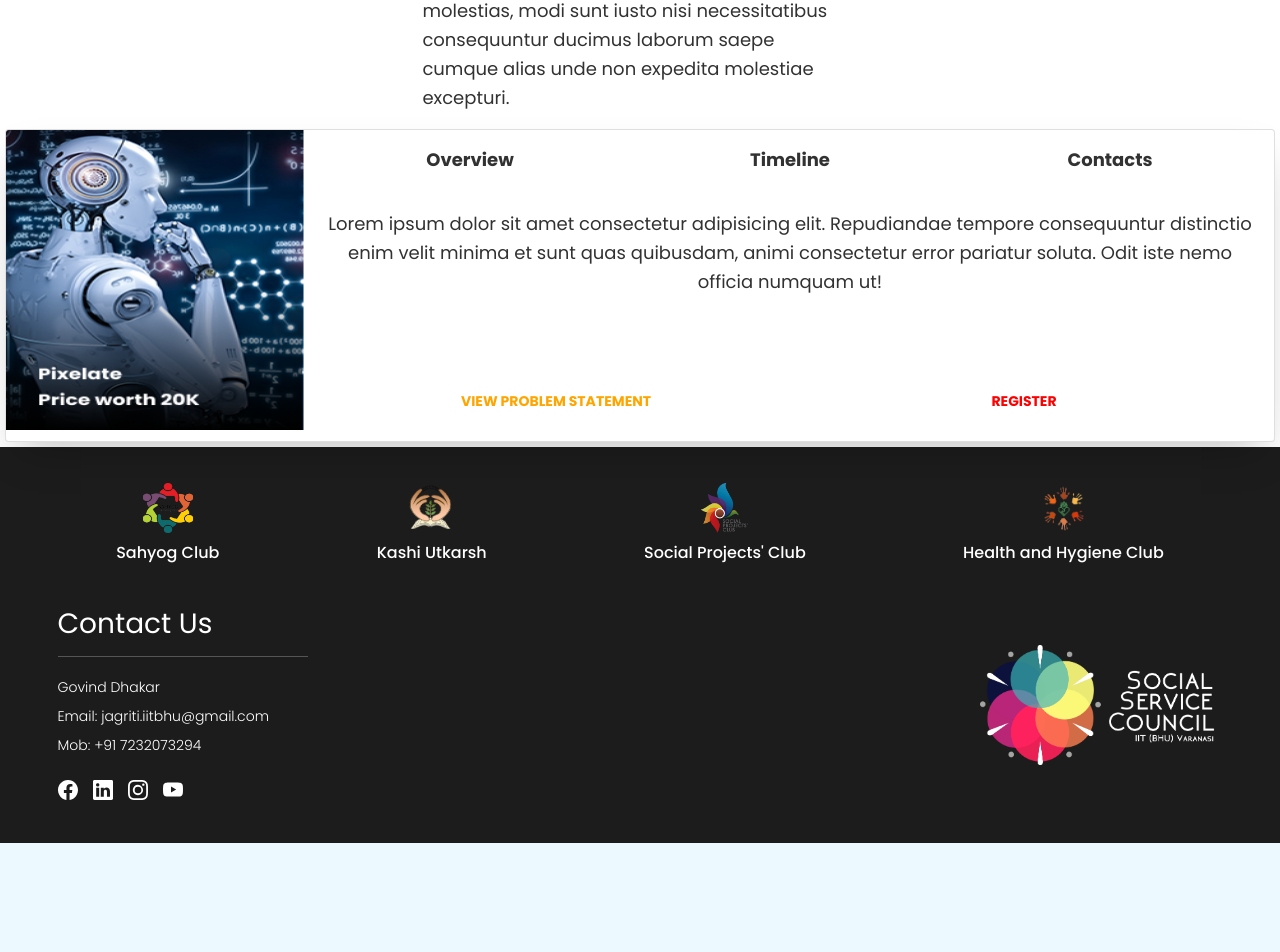
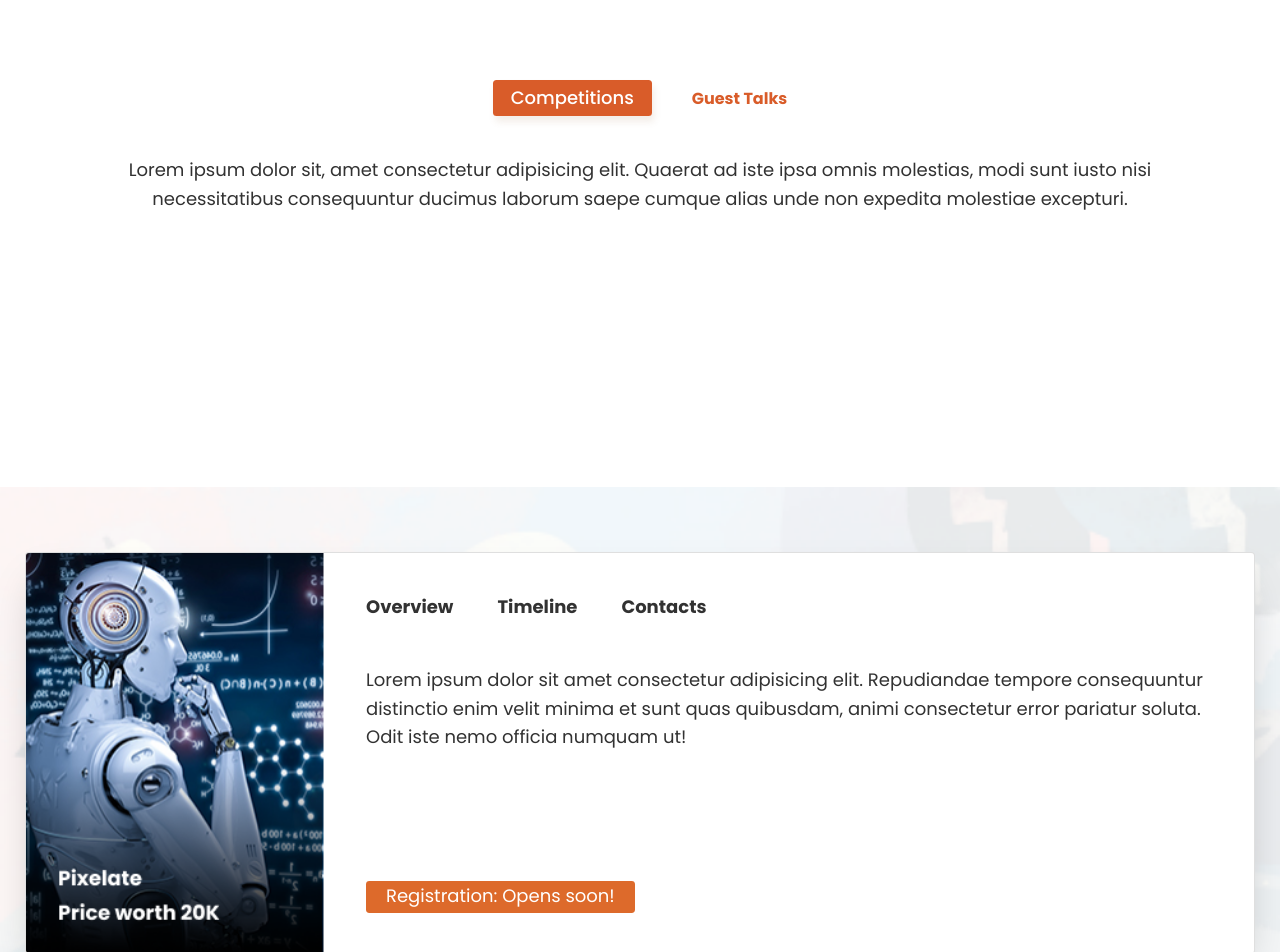
Before and after one commit to soniyakaramchandani42510/Ssc-Jagriti, a React (Create React App) app: page /events in a window 1280 px wide. Shown: the part 220-1172 px from the top of the page. Before the commit the page ends 1063 px from the top, so only its background shows below. Built offline with nearby package versions, Linux system fonts and the light colour scheme.

Commit message:
Updated events page

```diff
--- a/src/App.js
+++ b/src/App.js
@@ -75,7 +75,7 @@ function App() {
           </Route>
 
           <Route path='/events'>
-            <Navbar />
+            <Navbar navbarWhite />
             <Events
               events={events}
               setEvents={setEvents}
--- a/src/components/Events/Events.css
+++ b/src/components/Events/Events.css
@@ -3,7 +3,7 @@
   margin-top: 20%;
   font-weight: bolder;
 }
-.guest{
+.guest {
   margin-left: 20%;
   font-weight: bolder;
   cursor: pointer;
@@ -15,90 +15,197 @@
   margin-top: 5%;
 }
 .event-card {
-  width:auto;
+  width: auto;
   height: auto;
 }
 .card-horizontal {
-  display: flex!important;
+  display: flex !important;
   flex: 1 1 auto !important;
   justify-content: center;
   align-content: center;
 }
-.event-body .event-text{
+.event-body .event-text {
   margin-top: 2em;
   justify-content: center;
   align-content: center;
 }
-#overview{
+#overview {
   cursor: pointer;
   font-weight: bolder;
+  text-align: left;
 }
-#timeline{
+#timeline {
   cursor: pointer;
   font-weight: bolder;
+  text-align: left;
 }
-#contacts{
+#contacts {
   cursor: pointer;
   font-weight: bolder;
+  text-align: left;
 }
-.event-card
-#images
-{
+.event-card #images {
   width: 300px;
   height: 300px;
 }
-#problem{
+#problem {
   font-weight: bolder;
   color: orange;
 }
-#register{
+#register {
   color: red;
   font-weight: bolder;
 }
-.buttons{
+.buttons {
   justify-content: center;
   align-content: center;
-  bottom:0;
+  bottom: 0;
   padding-top: 5rem;
   margin: auto;
 }
-.e-card{
+.e-card {
   width: auto;
   height: auto;
 }
-.e-dropdown .dropdown-toggle{
+.e-dropdown .dropdown-toggle {
   display: none;
   color: black;
 }
-@media screen and (max-width: 700px)
-{
+@media screen and (max-width: 700px) {
   .card-horizontal {
-    display: inline!important;
+    display: inline !important;
     flex-shrink: 0;
-
   }
 
-  .event-card
-  #images
-  {
+  .event-card #images {
     width: 50%;
     height: 0.5 rem;
   }
-  .e-dropdown .dropdown-toggle{
+  .e-dropdown .dropdown-toggle {
     display: inline;
     color: black;
   }
-  .e-dropdown .dropdownMenu2{
+  .e-dropdown .dropdownMenu2 {
     transform: none;
   }
-  .event-body .event-title{
+  .event-body .event-title {
     display: none;
   }
-  .buttons{
+  .buttons {
     justify-content: center;
     align-content: center;
-    bottom:0;
+    bottom: 0;
     padding: 0;
     margin: auto;
   }
 }
+
+.eventsOuter .events {
+  min-height: 80vh;
+  display: flex;
+  flex-direction: column;
+  align-items: center;
+  justify-content: center;
+}
+
+.eventsButton {
+  width: 100%;
+  display: flex;
+  align-items: center;
+  justify-content: center;
+}
+
+.eventsButton .competitionsBtn {
+  width: 159px;
+  height: 36px;
+  background: #d95c29;
+  box-shadow: 2.28445px 5.71113px 7.00533px rgba(157, 108, 63, 0.12);
+  border-radius: 3.50266px;
+  color: white;
+  font-weight: 500;
+  margin-right: 20px;
+}
+
+.competitionsBtn:disabled {
+  opacity: 0.7;
+}
+
+.eventsButton .guestTalkBtn {
+  font-weight: 700;
+  font-size: 16px;
+  line-height: 24px;
+  color: #d95c29;
+  margin-left: 20px;
+  background: transparent;
+}
+
+.eventsOuter .events p {
+  width: 100%;
+  margin: 40px 0;
+  text-align: center;
+  width: 80%;
+}
+
+.eventCardOuter {
+  width: 600px;
+}
+
+.eventCard {
+  position: relative;
+  padding: 60px 20px;
+  overflow: hidden;
+}
+
+.eventCardImg {
+  position: absolute;
+  top: 0;
+  left: 0;
+  width: 100%;
+}
+
+.eventCardOuter {
+  display: flex;
+  width: 100%;
+}
+
+.eventCardOuter img {
+  height: 100% !important;
+}
+
+.eventCard .card-body {
+  width: 100% !important;
+  padding: 40px;
+  display: flex;
+  flex-direction: column;
+}
+
+.eventCard .cardTitles {
+  display: flex;
+  gap: 20px;
+  flex-direction: row;
+}
+
+.cardTitles > div {
+  width: max-content;
+}
+
+.eventCard .cardText {
+  text-align: left !important;
+  justify-content: flex-start;
+}
+
+.eventButtons {
+  text-align: left;
+  display: flex;
+  align-items: flex-end;
+  margin-top: auto;
+}
+
+.eventButtons button {
+  height: 32px;
+  color: white;
+  font-weight: 400;
+  background: #dd6a2b;
+  border-radius: 3.4px;
+  padding: 0 20px;
+}
--- a/src/components/Events/Events.js
+++ b/src/components/Events/Events.js
@@ -1,70 +1,121 @@
-import React from "react";
-import "./Events.css";
-import eventImage from "../../Assets/events.png";
+import React from 'react'
+import './Events.css'
+import eventImage from '../../Assets/events.png'
+import background1Image from '../../Assets/background1.png'
 
 function Events(props) {
   function overView() {
     props.setEvents(
       `Lorem ipsum dolor sit amet consectetur adipisicing elit. Repudiandae tempore consequuntur distinctio enim velit minima et sunt quas quibusdam, animi consectetur error pariatur soluta. Odit iste nemo officia numquam ut!`
-    );
+    )
   }
   function timeLine() {
-    props.setEvents(`kdiwjdoqwkdo`);
+    props.setEvents(`kdiwjdoqwkdo`)
   }
   function contacts() {
-    props.setEvents(`dndidj`);
+    props.setEvents(`dndidj`)
   }
 
   return (
-    <>
+    <div className='eventsOuter'>
       {/* main logic */}
-      <div className="events">
-        <a className="competitions">Competitions</a>
-        <a className="guest" href="/guesttalk">
-          Guest Talks
+      <div className='events'>
+        <div className='eventsButton'>
+          <a href='#eventCards'>
+            <button className='competitionsBtn'>Competitions</button>
           </a>
-        <p className="para">
+          <a href='/guesttalk'>
+            <button className='guestTalkBtn'>Guest Talks</button>
+          </a>
+        </div>
+        <p className='para'>
           Lorem ipsum dolor sit, amet consectetur adipisicing elit. Quaerat ad
           iste ipsa omnis molestias, modi sunt iusto nisi necessitatibus
           consequuntur ducimus laborum saepe cumque alias unde non expedita
           molestiae excepturi.
         </p>
       </div>
-      <div className="card event-card">
-            <div className="card-horizontal">
-                <div className="img-square-wrapper">
-                    <img id="images" src={require('../../Assets/events.png')} alt=""  />
+      <div id='eventCards'>
+        <div className='eventCard'>
+          <img src={background1Image} className='eventCardImg' />
+          <div className='card event-card'>
+            <div>
+              <div className='eventCardOuter'>
+                <div>
+                  <img
+                    id='images'
+                    src={require('../../Assets/events.png')}
+                    alt=''
+                  />
                 </div>
-                <div className="card-body event-body">
-                    <div className="row event-title card-title">
-                      <div className="col-sm" id='overview' onClick={overView}>
+                <div className='card-body event-body'>
+                  <div className='row event-title card-title cardTitles'>
+                    <div id='overview' onClick={overView}>
                       Overview
                     </div>
-                      <div className="col-sm" id='timeline' onClick={timeLine}>
+                    <div id='timeline' onClick={timeLine}>
                       Timeline
                     </div>
-                      <div className="col-sm" id='contacts' onClick={contacts}>
+                    <div id='contacts' onClick={contacts}>
                       Contacts
                     </div>
                   </div>
-                    <div className="dropdown e-dropdown">
-                      <div className=" card-title dropdown-toggle" type="button" id="dropdownMenu2" data-toggle="dropdown" aria-haspopup="true" aria-expanded="false">
+                  <div className='dropdown e-dropdown'>
+                    <div
+                      className=' card-title dropdown-toggle'
+                      type='button'
+                      id='dropdownMenu2'
+                      data-toggle='dropdown'
+                      aria-haspopup='true'
+                      aria-expanded='false'
+                    >
                       Overview
                     </div>
-                      <div className="dropdown-menu" aria-labelledby="dropdownMenu2">
-                        <button className="dropdown-item" type="button" onClick={overView}>Overview</button>
-                        <button className="dropdown-item" type="button" onClick={timeLine}>Timeline</button>
-                        <button className="dropdown-item" type="button" onClick={contacts}>Contacts</button>
+                    <div
+                      className='dropdown-menu'
+                      aria-labelledby='dropdownMenu2'
+                    >
+                      <button
+                        className='dropdown-item'
+                        type='button'
+                        onClick={overView}
+                      >
+                        Overview
+                      </button>
+                      <button
+                        className='dropdown-item'
+                        type='button'
+                        onClick={timeLine}
+                      >
+                        Timeline
+                      </button>
+                      <button
+                        className='dropdown-item'
+                        type='button'
+                        onClick={contacts}
+                      >
+                        Contacts
+                      </button>
                     </div>
                   </div>
 
-                    <div className="card-text event-text">{props.events}</div>
-                      <div className="row buttons">
-                        <div className="col-sm">
-                          <a id="problem" href="#" className="btn">View Problem Statement</a>
+                  <div className='card-text event-text cardText'>
+                    {props.events}
                   </div>
-                        <div  className="col-sm">
-                          <a id="register" href="#" className="btn btn-danger">Register</a>
+                  <div className='eventButtons'>
+                    <button>Registration: Opens soon!</button>
+                    {/* <div className='col-sm'>
+                      <a id='problem' href='#' className='btn'>
+                        View Problem Statement
+                      </a>
+                    </div>
+                    <div className='col-sm'>
+                      <a id='register' href='#' className='btn btn-danger'>
+                        Register
+                      </a>
+                    </div> */}
+                  </div>
+                </div>
               </div>
             </div>
           </div>
@@ -72,11 +123,11 @@ function Events(props) {
       </div>
 
       {/* template */}
-    </>
-  );
+    </div>
+  )
 }
 Events.defaultProps = {
   events: `Lorem ipsum dolor sit amet consectetur adipisicing elit. Repudiandae tempore consequuntur distinctio enim velit minima et sunt quas quibusdam, animi consectetur error pariatur soluta. Odit iste nemo officia numquam ut!`,
-};
+}
 
-export default Events;
+export default Events
--- a/src/components/Footer/Footer.css
+++ b/src/components/Footer/Footer.css
@@ -206,6 +206,11 @@ ul li {
     margin: 5px;
   }
 
+  .contactUsLeft .logoIcons > a {
+    margin-right: 7.5px !important;
+    margin-left: 7.5px !important;
+  }
+
   .contactUsContainer {
     display: flex;
     justify-content: center;
--- a/src/components/Navbar/Navbar.css
+++ b/src/components/Navbar/Navbar.css
@@ -98,6 +98,10 @@ header #menu-btn:hover {
 
 .navbarInvisible nav {
   background: transparent !important;
+}
+
+.navbarWhite nav {
+  background: white !important;
 }
 
 .hero .hero-content {
```
Also changed, not shown: src/components/Navbar/Navbar.js (+6 -2 lines), src/Assets/background1.png (added). Lines whose indentation alone changed are shown as unchanged.
